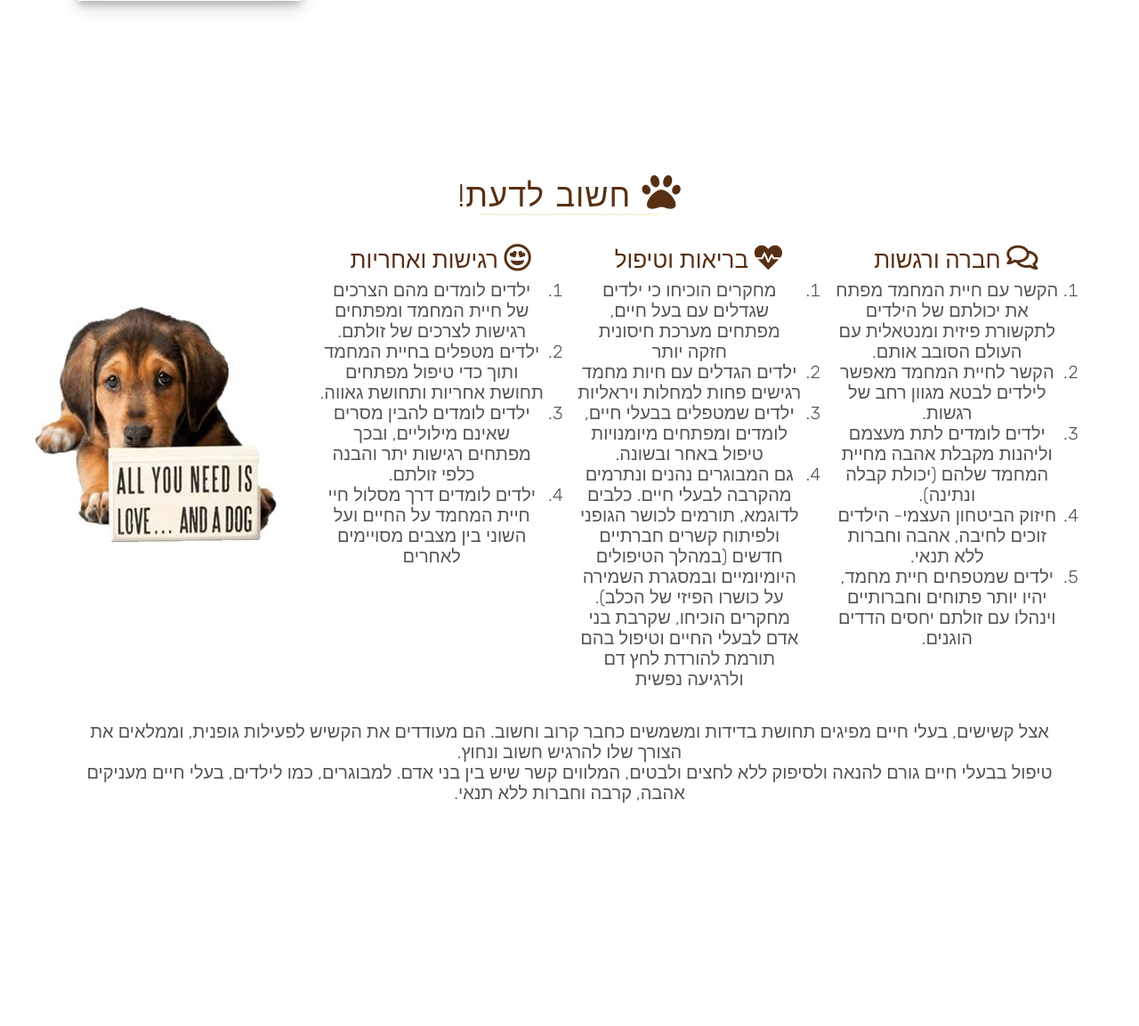
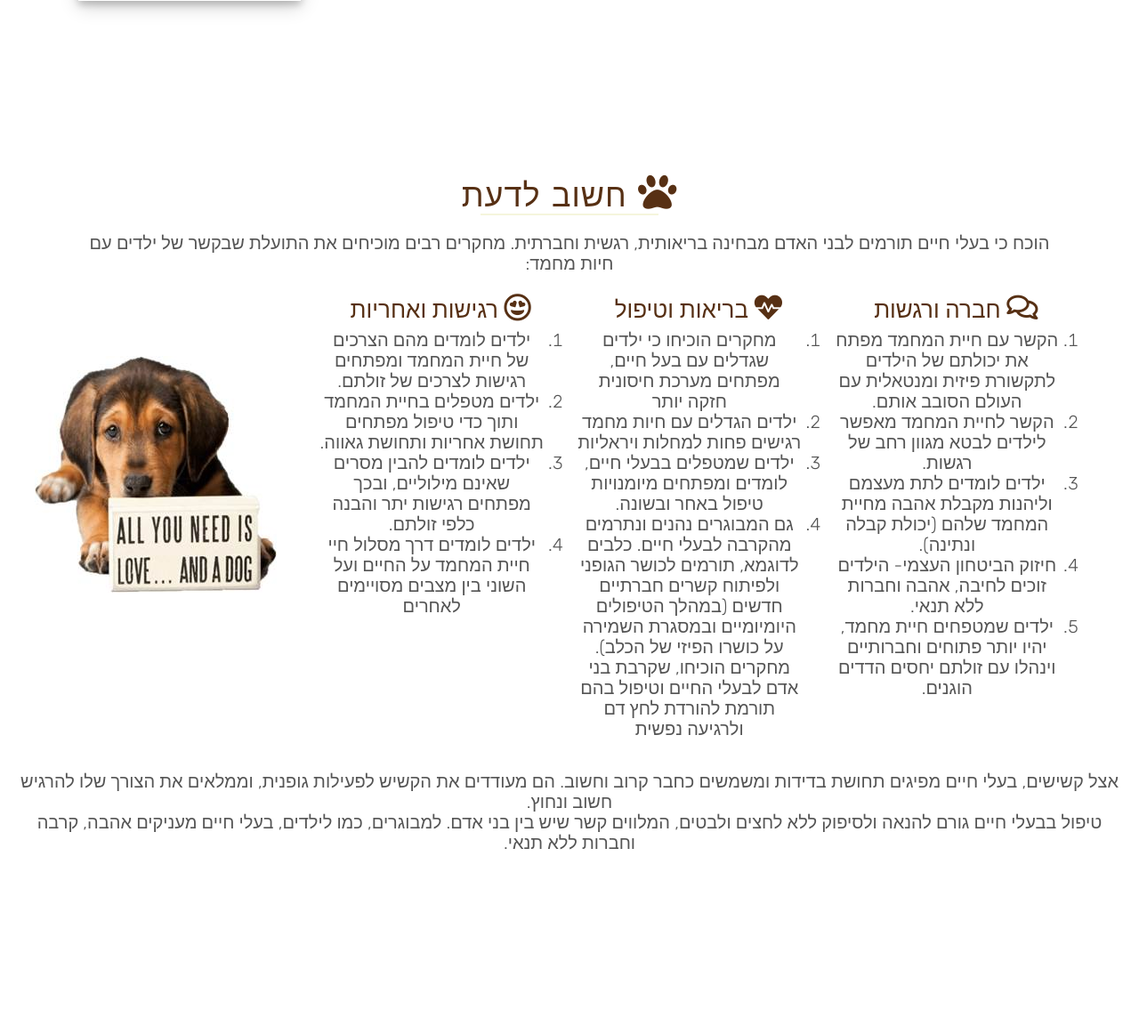
Before and after one commit to Hilariabix/PetsProject, a Flask app: page / in a window 1280 px wide. Shown: the part 3796-4949 px from the top of the page at 89% size. Run offline with Flask 2, Linux system fonts and the light colour scheme; data comes from the database, SQL or seed files in the repository; some libraries are stand-ins or nearby versions.

Commit message:
fixed the important to know section

```diff
--- a/pets/templates/index.html
+++ b/pets/templates/index.html
@@ -230,7 +230,11 @@
         </section>
         <section class="important" id="important" style="margin-top: 10%">
             <div class="main_row">
-                <h2><i class="fas fa-paw icon-big"></i> חשוב לדעת!</h2>
+                <h2><i class="fas fa-paw icon-big"></i> חשוב לדעת</h2>
+                <p class="long-copy">
+                    הוכח כי בעלי חיים תורמים לבני האדם מבחינה בריאותית, רגשית וחברתית. מחקרים רבים מוכיחים את התועלת שבקשר של ילדים עם חיות מחמד:
+                </p>
+
             </div>
             <div class="main_row">
                 <div class="col span-1-of-4">
@@ -265,11 +269,9 @@
                     </ol>
                 </div>
             </div>
-            <div class="main_row">
-                <p class="long-copy">
+            <p class="long-copy">
                     אצל קשישים, בעלי חיים מפיגים תחושת בדידות ומשמשים כחבר קרוב וחשוב. הם מעודדים את הקשיש לפעילות גופנית, וממלאים את הצורך שלו להרגיש חשוב ונחוץ. <br>טיפול בבעלי חיים גורם להנאה ולסיפוק ללא לחצים ולבטים, המלווים קשר שיש בין בני אדם. למבוגרים, כמו לילדים, בעלי חיים מעניקים אהבה, קרבה וחברות ללא תנאי.
                 </p>
-            </div>
         </section>
 
         <section class="about_us" id="about_us" style="margin-top: 10%">
```
